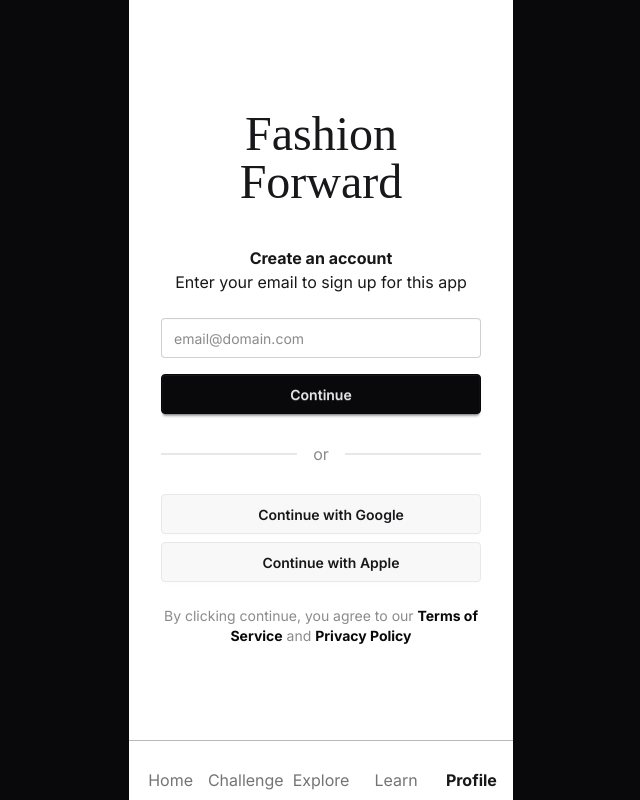
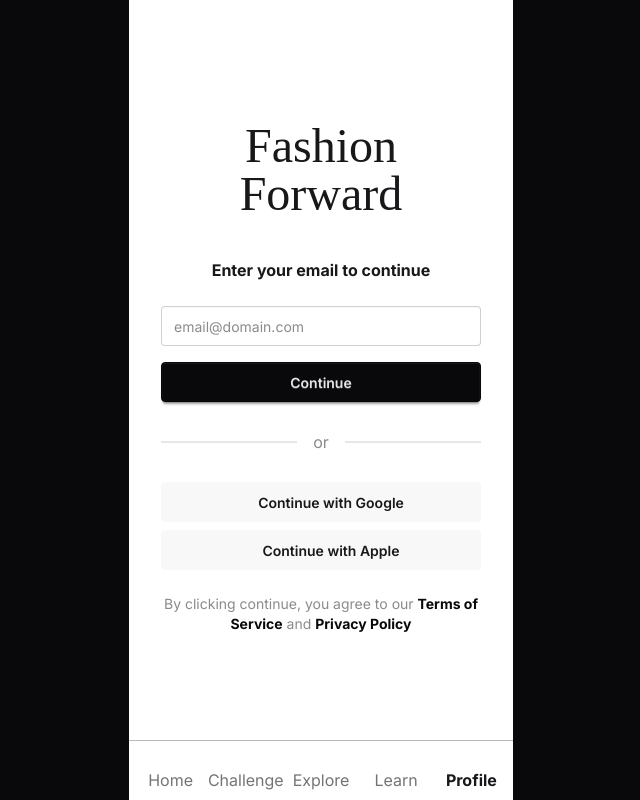
Before and after one commit to TMK04/ff-app, a SvelteKit app: page /profile/auth in a window 1280 px wide. Shown: the whole page, without its empty margins (319-959 px from the left). Built offline with nearby package versions, Linux system fonts and the light colour scheme; some icons are missing; a web font is replaced by a local one.

Commit message:
auth onclick: ->onsubmit, disable social logins

```diff
--- a/src/routes/profile/auth/+page.svelte
+++ b/src/routes/profile/auth/+page.svelte
@@ -2,19 +2,19 @@
 	import IconApple from '~icons/logos/apple';
 	import IconGoogleIcon from '~icons/logos/google-icon';
 
-	import type { MouseEventHandler } from 'svelte/elements';
+	import type { EventHandler } from 'svelte/elements';
 
 	import { goto } from '$app/navigation';
 	import { base } from '$app/paths';
 	import { me } from '$lib/stores/me';
 
-	const onclick: MouseEventHandler<HTMLButtonElement> = async function (ev) {
+	const onsubmit: EventHandler<SubmitEvent, HTMLFormElement> = async function (ev) {
 		try {
 			ev.preventDefault();
 			$me.auth = true;
 			await goto(`${base}/`);
 		} catch (e) {
-			console.error('/profile/auth/+page.svelte onclick', e);
+			console.error('/profile/auth/+page.svelte onsubmit', e);
 		}
 	};
 </script>
@@ -22,11 +22,10 @@
 <div class="mx-8 mt-12 flex grow flex-col justify-center gap-y-6 text-center">
 	<h1 class="font-cursive mb-4 text-5xl">Fashion Forward</h1>
 	<main>
-		<form>
+		<form {onsubmit}>
 			<label class="mb-4 block">
 				<header class="mb-6">
-					<h2 class="text-large font-bold">Create an account</h2>
-					<p>Enter your email to sign up for this app</p>
+					<h2 class="text-large font-bold">Enter your email to continue</h2>
 				</header>
 				<input
 					name="email"
@@ -37,17 +36,17 @@
 				/>
 			</label>
 			<!-- TODO: auth -->
-			<button class="btn btn-neutral w-full" {onclick} type="submit">Continue</button>
+			<button class="btn btn-neutral w-full" type="submit">Continue</button>
 		</form>
 
 		<div class="divider text-base-content/50 my-8">or</div>
 
 		<section class="flex flex-wrap gap-2">
 			<!-- TODO: oauth -->
-			<button class="btn text-base-content bg-base-200 grow" {onclick} type="button">
+			<button class="btn text-base-content bg-base-200 grow" disabled type="button">
 				<IconGoogleIcon />Continue with Google</button
 			>
-			<button class="btn text-base-content bg-base-200 grow" {onclick} type="button">
+			<button class="btn text-base-content bg-base-200 grow" disabled type="button">
 				<IconApple />Continue with Apple</button
 			>
 		</section>
```
